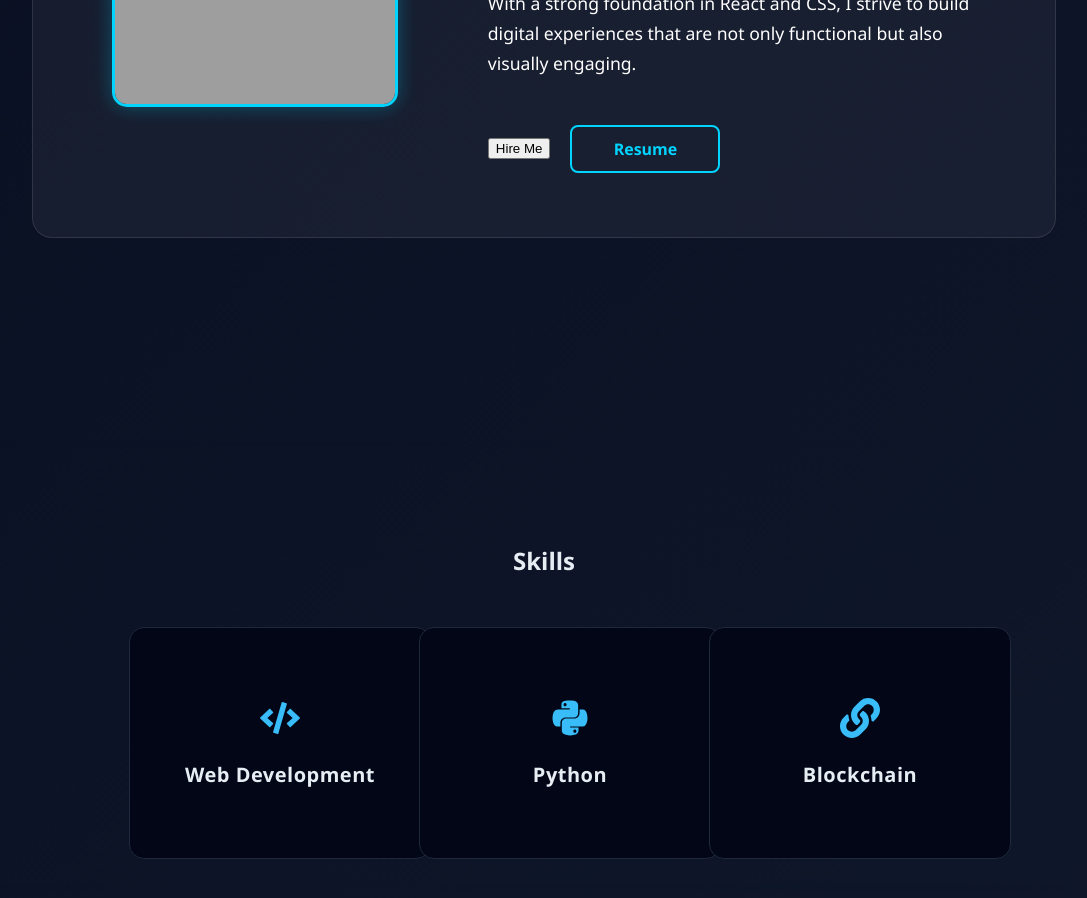
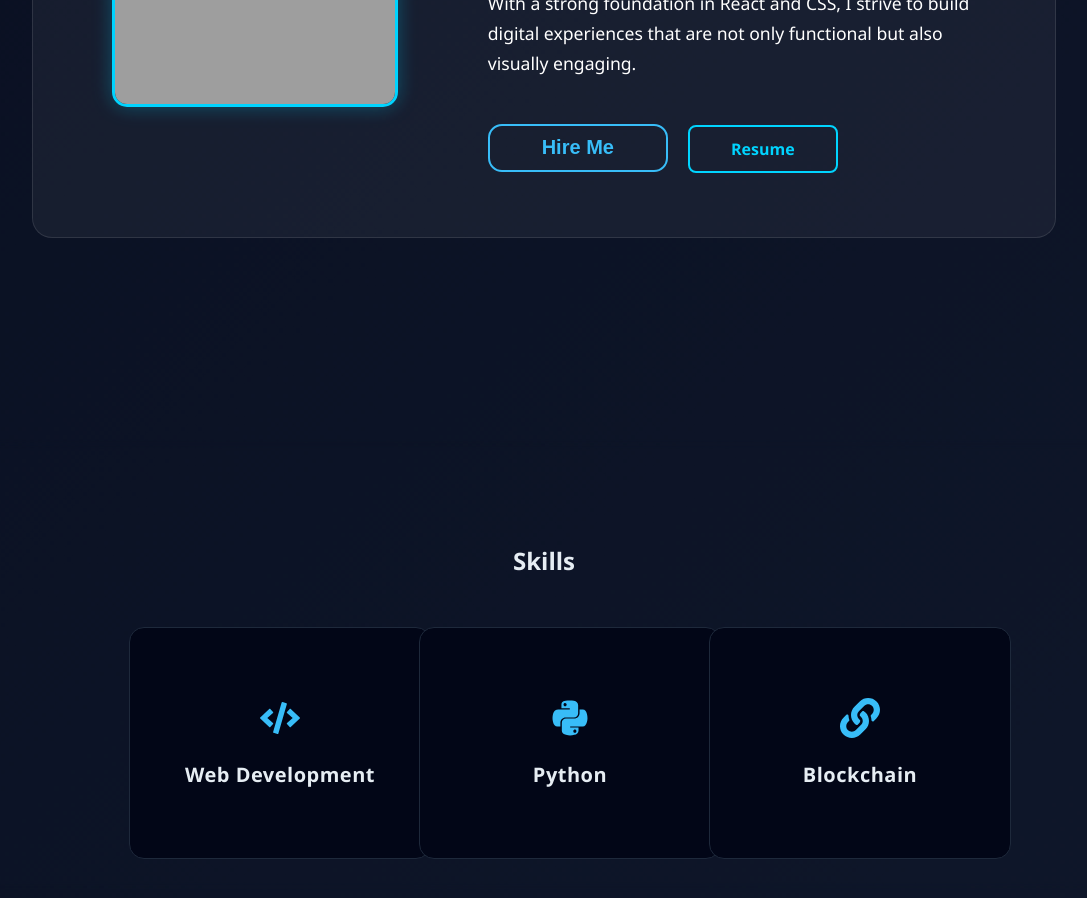
Before and after one commit to pranjalvyas17/Portfolio-Website, a React (Create React App) app: page / in a window 1280 px wide. Shown: the part 1340-2238 px from the top of the page, without its empty margins (96-1183 px from the left). Built offline with nearby package versions, Linux system fonts and the light colour scheme; grey boxes are pictures that could not be loaded.

Commit message:
Hire Button

```diff
--- a/src/App.css
+++ b/src/App.css
@@ -551,9 +551,28 @@ body {
   top: -14px; /* or try -2px / +1px depending */
 }
 .contact-btn {
-  background: #00d4ff;
-  color: #05070a;
-  border: none;
+  padding: 14px 32px;
+  border: 2px solid #38bdf8;
+  border-radius: 14px;
+  background: transparent;
+  color: #38bdf8;
+  font-size: 20px;
+  font-weight: 600;
+  cursor: pointer;
+  transition: 0.3s ease;
+
+  display: inline-flex;
+  align-items: center;
+  justify-content: center;
+
+  min-width: 180px;
+}
+
+.contact-btn:hover {
+  background: #38bdf8;
+  color: #0f172a;
+  transform: translateY(-3px);
+  box-shadow: 0 0 20px rgba(56, 189, 248, 0.5);
 }
 
 .resume-btn {
--- a/src/components/About.js
+++ b/src/components/About.js
@@ -29,7 +29,7 @@ const About = () => {
 
           <div className="about-buttons">
             <Link to="contact" smooth={true} duration={500} offset={-70}>
-  <button className="hire-btn">Hire Me</button>
+  <button className="contact-btn">Hire Me</button>
 </Link>
             <a href="/Pranjal_Resume.pdf" download className="resume-btn">Resume</a>
           </div>
```
